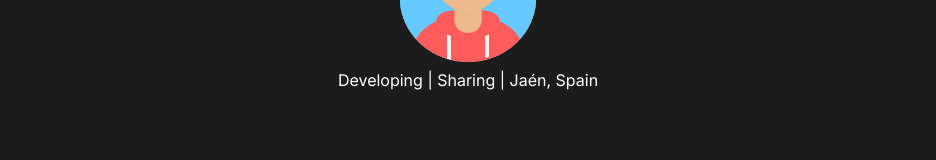
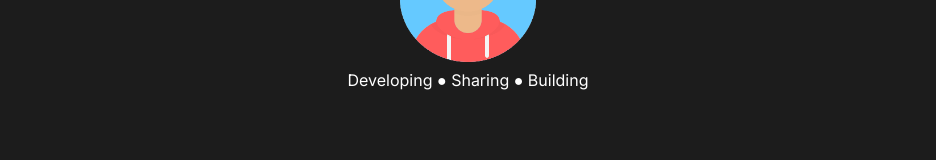
Before and after one commit to manuelalferez/personal-website, a React (Create React App) app: page / in a window 1280 px wide. Shown: the part 248-408 px from the top of the page, without its empty margins (172-1108 px from the left). Built offline with nearby package versions, Linux system fonts and the light colour scheme.

Commit message:
Cambiado status

```diff
--- a/src/Component/Home/Home.css
+++ b/src/Component/Home/Home.css
@@ -6,7 +6,8 @@
       font-style: normal;
   }
 
-  [class^="icon-"], [class*=" icon-"] {
+  [class^="icon-"],
+  [class*=" icon-"] {
       /* use !important to prevent issues with browser extensions that change fonts */
       font-family: "icomoon" !important;
       speak: none;
@@ -44,7 +45,12 @@
       content: "\e907";
   }
 
-  .icon-instagram, .icon-twitter, .icon-github, .icon-linkedin, .icon-telegram, .icon-quill {
+  .icon-instagram,
+  .icon-twitter,
+  .icon-github,
+  .icon-linkedin,
+  .icon-telegram,
+  .icon-quill {
       font-size: 2em;
       color: white;
       text-decoration: none;
@@ -98,6 +104,7 @@
   }
 
   .Status {
+      font-size: 1em;
       margin-bottom: 0;
       margin-top: .5em;
   }
--- a/src/data/Home/data.js
+++ b/src/data/Home/data.js
@@ -1,7 +1,7 @@
 const data = {
-  status: "Developing | Sharing | Jaén, Spain",
-  description: "I am studying at the University of Jaén. Sharing project on GitHub. Learning "
-  +"about Open Source."
+    status: "Developing ● Sharing ● Building",
+    description: "I am studying at the University of Jaén. Sharing project on GitHub. Learning " +
+        "about Open Source."
 };
 
 export default data;
```
Lines whose indentation alone changed are shown as unchanged.
